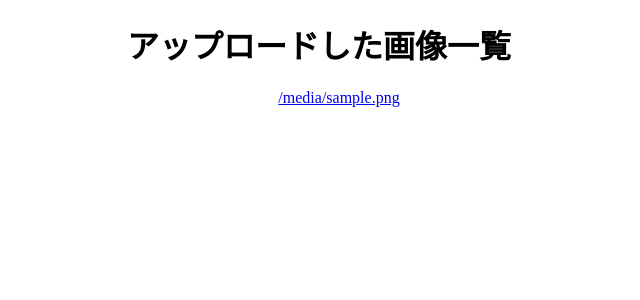
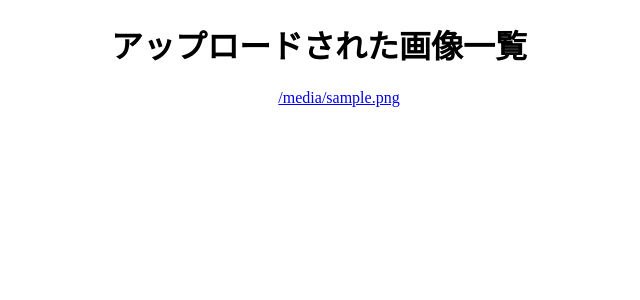
Before and after one commit to 2022AIT-OOP2-G12/GUIapp, a Flask app: template templates/saved_image.html in a window 1280 px wide. Shown: the top 300 px of the page, without its empty margins (321-961 px from the left). Run offline with Flask 2, Linux system fonts and the light colour scheme; the template is opened without the code that fills it: most values are stand-ins (such as "Sample title", 1, 10 or a date in 2020).

Commit message:
fix_html

```diff
--- a/templates/saved_image.html
+++ b/templates/saved_image.html
@@ -6,7 +6,7 @@
     <link href="../static/style.css" rel="stylesheet" />
   </head>
   <body>
-    <h1>アップロードした画像一覧</h1>
+    <h1>アップロードされた画像一覧</h1>
     <div>
       <ul>
         {% for image in images %}
```
